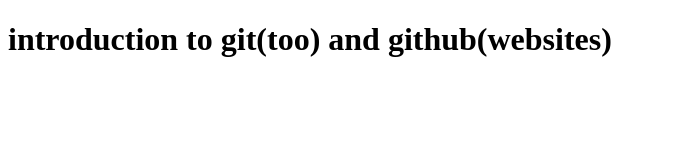
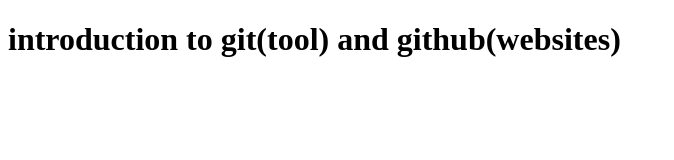
Before and after one commit to Praful-Evontech/demo-repo, a plain HTML site: page index.html in a window 1280 px wide. Shown: the whole page, without its empty margins (0-674 px from the left). Drawn offline with Linux system fonts and the light colour scheme.

Commit message:
Update index.html

```diff
--- a/index.html
+++ b/index.html
@@ -9,7 +9,7 @@
 </head>
 
 <body>
-    <h1>introduction to git(too) and github(websites)</h1>
+    <h1>introduction to git(tool) and github(websites)</h1>
 </body>
 
 </html>
```
